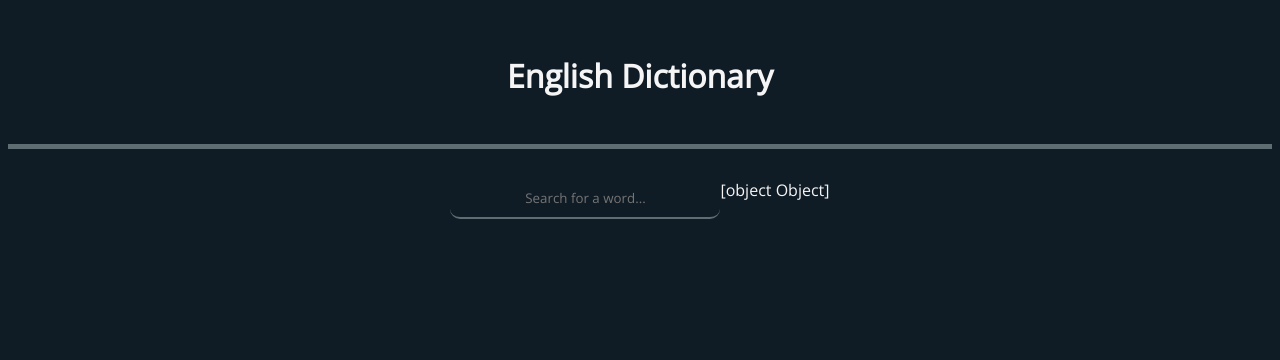
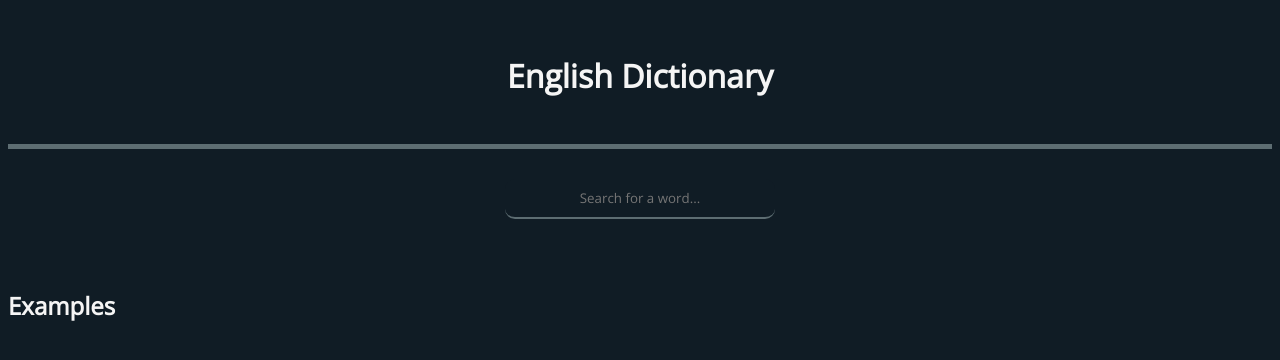
Before and after one commit to gheezl/Dictionary, an Angular app: page / in a window 1280 px wide. Shown: the top 360 px of the page. Built offline with nearby package versions, Linux system fonts and the light colour scheme.

Commit message:
Building the UI that displays the word information

```diff
--- a/src/app/app.module.ts
+++ b/src/app/app.module.ts
@@ -7,12 +7,14 @@ import { AppRoutingModule } from './app-routing.module';
 import { AppComponent } from './app.component';
 import { DictionaryInputComponent } from './components/dictionary-input/dictionary-input.component';
 import { HeaderComponent } from './components/header/header.component';
+import { WordDataComponent } from './components/word-data/word-data.component';
 
 @NgModule({
   declarations: [
     AppComponent,
     DictionaryInputComponent,
-    HeaderComponent
+    HeaderComponent,
+    WordDataComponent
   ],
   imports: [
     BrowserModule,
--- a/src/app/components/dictionary-input/dictionary-input.component.css
+++ b/src/app/components/dictionary-input/dictionary-input.component.css
@@ -1,7 +1,14 @@
 #dictionary-input-border {
     display: flex;
+    flex-direction: column;
     justify-content: center;
     margin-top: 30px;
+}
+
+#input-border {
+    display: flex;
+    justify-content: center;
+    margin-bottom: 50px;
 }
 
 #dictionary-input {
--- a/src/app/components/dictionary-input/dictionary-input.component.html
+++ b/src/app/components/dictionary-input/dictionary-input.component.html
@@ -1,4 +1,6 @@
 <div id="dictionary-input-border">
-    <input id="dictionary-input" placeholder="Search for a word..." [(ngModel)]="input" (keyup.enter)="onEnter()" />
-    {{wordData}}
+    <div id="input-border">
+        <input id="dictionary-input" placeholder="Search for a word..." [(ngModel)]="input" (keyup.enter)="onEnter()" />
+    </div>
+    <app-word-data [examples]="wordExamples"></app-word-data>
 </div>
--- a/src/app/components/dictionary-input/dictionary-input.component.ts
+++ b/src/app/components/dictionary-input/dictionary-input.component.ts
@@ -10,7 +10,7 @@ import {GetDataService} from "../../services/get-data.service"
 })
 export class DictionaryInputComponent implements OnInit {
   input:string = ""
-  wordData:Object = {}
+  wordExamples:any
 
   constructor(private getDataService:GetDataService) { }
 
@@ -20,7 +20,8 @@ export class DictionaryInputComponent implements OnInit {
   // calls the word data on enter
   onEnter() {
     if (this.input.length > 0) {
-      this.getDataService.getWordInfo(`https://twinword-word-graph-dictionary.p.rapidapi.com/example/?entry=${this.input.toLowerCase()}`).subscribe(value => this.wordData=value.example)
+      this.getDataService.getWordInfo(`https://twinword-word-graph-dictionary.p.rapidapi.com/example/?entry=${this.input.toLowerCase()}`)
+      .subscribe(value => this.wordExamples=value.example)
     }
   }
 }
--- /dev/null
+++ b/src/app/components/word-data/word-data.component.css
@@ -0,0 +1,6 @@
+.list {
+    display: flex;
+    flex-direction: column;
+    gap: 15px;
+    margin-top: 30px;
+}
--- /dev/null
+++ b/src/app/components/word-data/word-data.component.html
@@ -0,0 +1,8 @@
+<div>
+    <div>
+        <h2>Examples</h2>
+        <div class="list">
+            <span *ngFor="let example of examples">{{example}}</span>
+        </div>
+    </div>
+</div>
--- /dev/null
+++ b/src/app/components/word-data/word-data.component.ts
@@ -0,0 +1,16 @@
+import { Component, Input, OnInit } from '@angular/core';
+
+@Component({
+  selector: 'app-word-data',
+  templateUrl: './word-data.component.html',
+  styleUrls: ['./word-data.component.css']
+})
+export class WordDataComponent implements OnInit {
+  @Input() examples:any
+
+  constructor() { }
+
+  ngOnInit(): void {
+  }
+
+}
```
Also changed, not shown: 1 other file (tests, documents, lock files or other folders).
